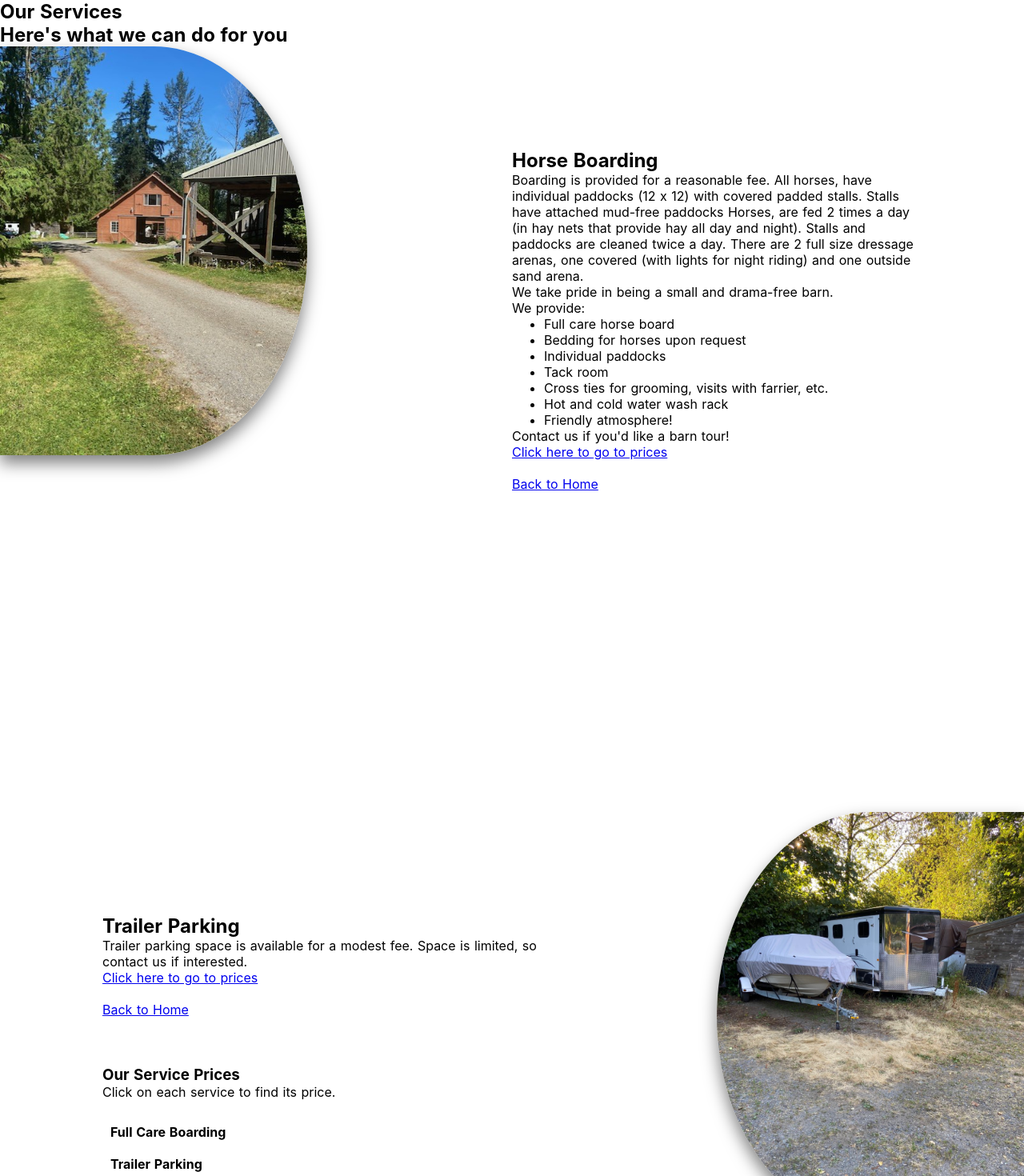
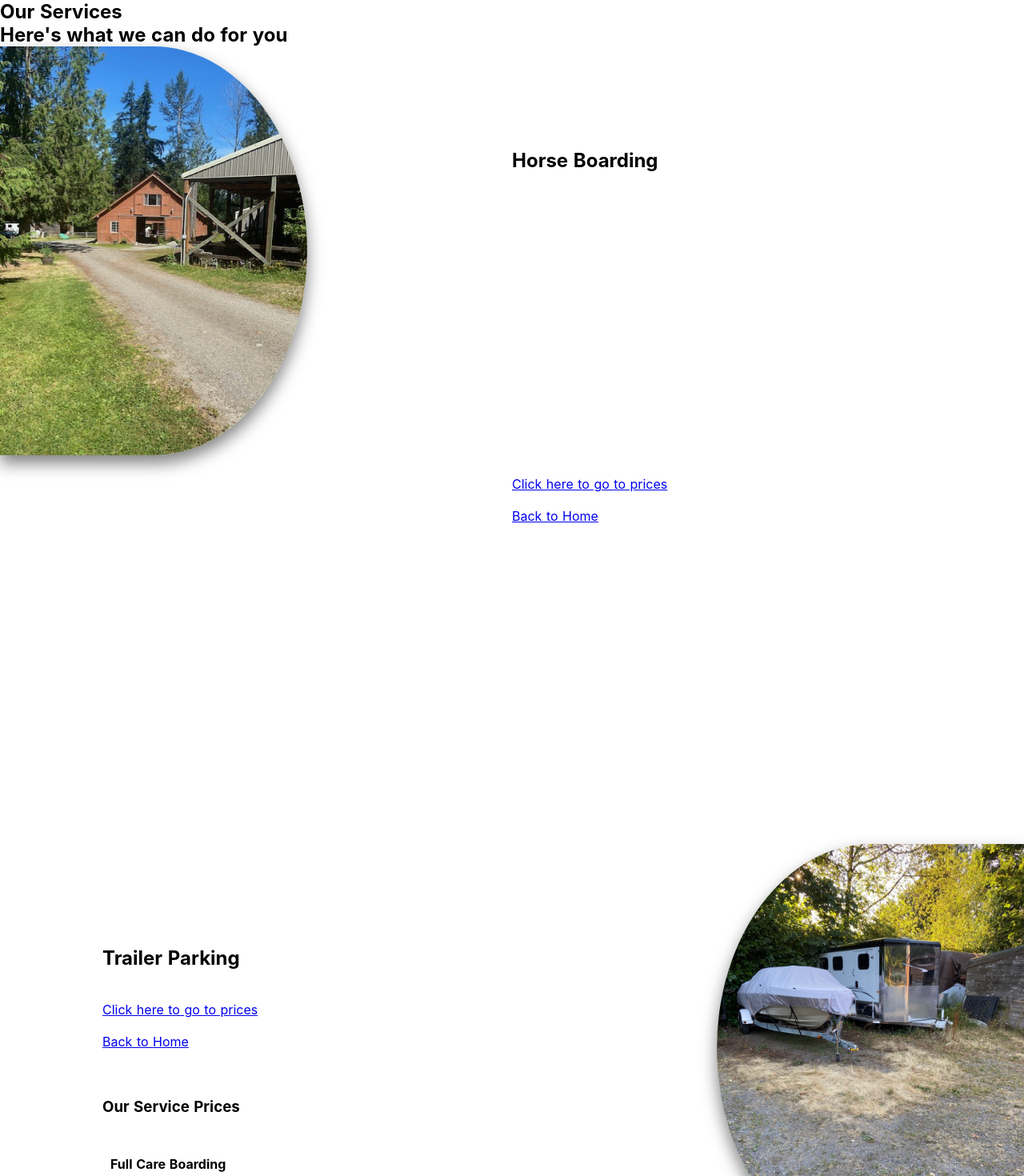
Before and after one commit to JennHopkins/dressage, a Nuxt app: page /horsethree in a window 1280 px wide. Shown: the top 1470 px of the page at 80% size. Built offline with nearby package versions, Linux system fonts and the light colour scheme; some icons are missing.

Commit message:
Update horsethree.vue made unbolded black text white

```diff
--- a/pages/horsethree.vue
+++ b/pages/horsethree.vue
@@ -13,19 +13,21 @@
         <img src="@/assets/images/barnandstable.jpg" alt="a barn and a stable" class="services-pic-one">
         <section class="board-section-left-pic">
           <h2>Horse Boarding</h2>
-          <p>Boarding is provided for a reasonable fee. All horses, have individual paddocks (12 x 12) with covered padded stalls. Stalls have attached mud-free paddocks Horses, are fed 2 times a day (in hay nets that provide hay all day and night). Stalls and paddocks are cleaned twice a day. There are 2 full size dressage arenas, one covered (with lights for night riding) and one outside sand arena.</p>
-          <p>We take pride in being a small and drama-free barn.</p>
-          <p>We provide:</p>
+          <p style="color:white;">Boarding is provided for a reasonable fee. All horses, have individual paddocks (12 x 12) with covered padded stalls. Stalls have attached mud-free paddocks Horses, are fed 2 times a day (in hay nets that provide hay all day and night). Stalls and paddocks are cleaned twice a day. There are 2 full size dressage arenas, one covered (with lights for night riding) and one outside sand arena.</p>
+          <p style="color:white;">We take pride in being a small and drama-free barn.</p>
+          <p style="color:white;">We provide:</p>
           <ul>
-            <li>Full care horse board</li>
-            <li>Bedding for horses upon request</li>
-            <li>Individual paddocks</li>
-            <li>Tack room</li>
-            <li>Cross ties for grooming, visits with farrier, etc.</li>
-            <li>Hot and cold water wash rack</li>
-            <li>Friendly atmosphere!</li>
+            <li style="color:white;">Full care horse board</li>
+            <li style="color:white;">Bedding for horses upon request</li>
+            <li style="color:white;">Individual paddocks</li>
+            <li style="color:white;">Tack room</li>
+            <li style="color:white;">Cross ties for grooming, visits with farrier, etc.</li>
+            <li style="color:white;">Hot and cold water wash rack</li>
+            <li style="color:white;">Friendly atmosphere!</li>
           </ul>
-          <p>Contact us if you'd like a barn tour!</p>
+          <p style="color:white;">Contact us if you'd like a barn tour!</p>
+          <br>
+          <br>
 
           <!--link "click here to go to prices"-->
              <a href="#horse-prices">Click here to go to prices</a>
@@ -46,7 +48,7 @@
             <div class="trailer-part">
               <section class="board-section-right-pic">
                 <a name="trailer"> <h2>Trailer Parking</h2></a>
-                 <p>Trailer parking space is available for a modest fee. Space is limited, so contact us if interested.</p>
+                 <p style="color:white;">Trailer parking space is available for a modest fee. Space is limited, so contact us if interested.</p>
                            <!--link "click here to go to prices"-->
                    <a href="#horse-prices">Click here to go to prices</a>
                    <br>
@@ -58,9 +60,11 @@
                   <br>
                   <br>
                   <a name="horse-prices"><h1>Our Service Prices</h1></a>
-                  <p>Click on each service to find its price.</p>
+                  <p style="color:white;">Click on each service to find its price.</p>
                   <br/>
                   <accordian class="price-text"/>
+                <br>
+                <br>
                     <nuxt-link to="/horsefour" class="board-link">To Trainer Page</nuxt-link>
                     <br>
                     <br>
@@ -77,7 +81,7 @@
            <img src="@/assets/images/ladieshorseinties.jpg" alt="a barn and a stable" class="services-pic-three">
          <section class="board-section-left-pic">
            <a name="volunteer"><h2>Volunteer Opportunities</h2></a>
-             <p>For those who want to get the horse experience or just who enjoy working with horses, you can volunteer to work with the barn, arena or pasture areas. Contact us if interested.</p>
+             <p style="color:white;">For those who want to get the horse experience or just who enjoy working with horses, you can volunteer to work with the barn, arena or pasture areas. Contact us if interested.</p>
              <br>
              <br>
             <a href="#top">Back to Top</a>
```
